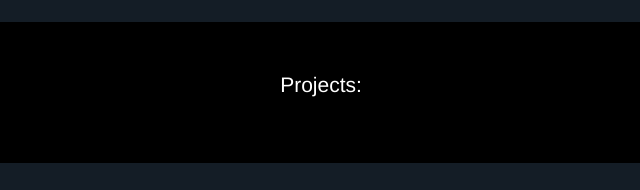
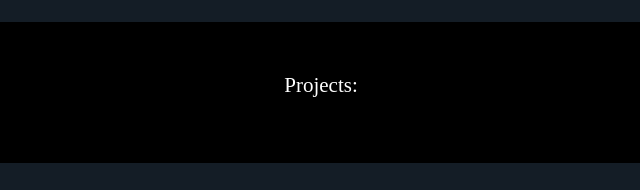
Before and after one commit to Ratintosh/foxxgaming.github.io, a plain HTML site: page index.html in a window 1280 px wide. Shown: the part 278-468 px from the top of the page, 319-959 px from the left. Drawn offline with nearby package versions, Linux system fonts and the light colour scheme.

Commit message:
Update index.html

```diff
--- a/index.html
+++ b/index.html
@@ -20,8 +20,10 @@
             <p>Welcome to my website. Here, i'll post things that I am working on. Enjoy!</p>
          </div>
          <div class="container">
+<font face="modern2">
                     <div class="jumbotron">
            <p>Projects:</p>
+           </font>
            </div>
             <form method="get" action="Projects/gen.html">
                <button class="butn" type="submit">Sandwich Generator</button>
```
